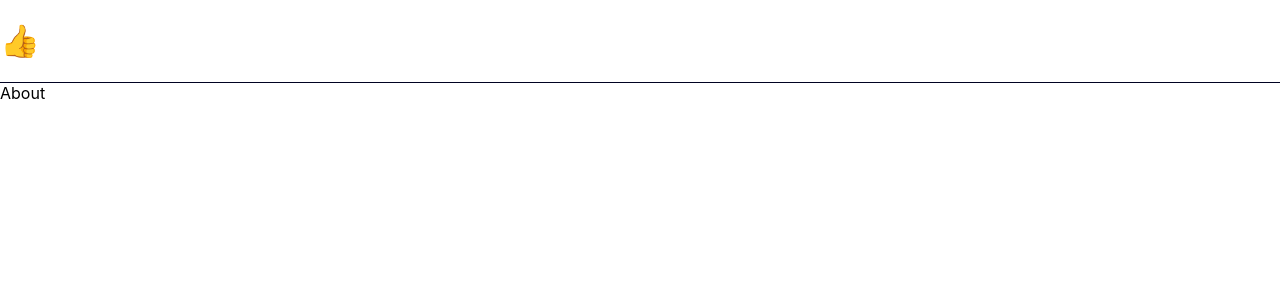
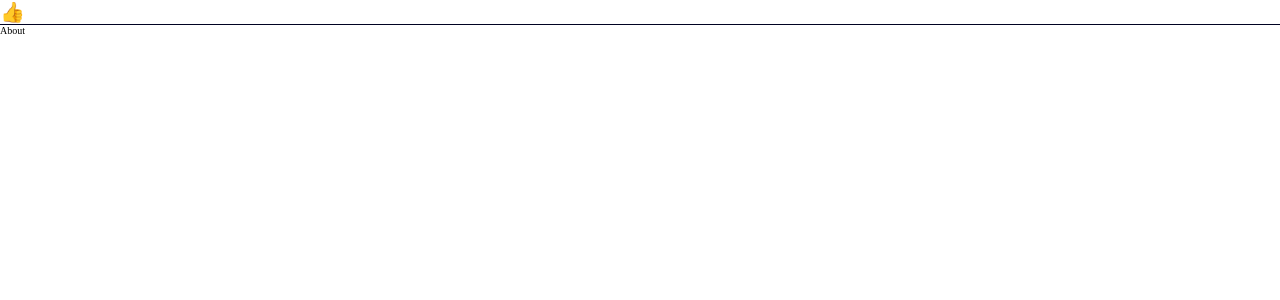
Before and after one commit to kenta5293/graduated-next-web, a Next.js app: page / in a window 1280 px wide. Shown: the top 300 px of the page. Built offline with nearby package versions, Linux system fonts and the light colour scheme.

Commit message:
:lipstick: [UX/UI] globals.scss 스타일 추가 및 삭제
전체선택자[*]에 margin: 0, padding: 0 추가. 그리고 필요없는 스타일 삭제.

```diff
--- a/styles/globals.scss
+++ b/styles/globals.scss
@@ -1,16 +1,14 @@
-html,
-body {
+* {
   padding: 0;
   margin: 0;
-  font-family: -apple-system, BlinkMacSystemFont, Segoe UI, Roboto, Oxygen,
-    Ubuntu, Cantarell, Fira Sans, Droid Sans, Helvetica Neue, sans-serif;
+  box-sizing: border-box;
+}
+
+html, body {
+  font-size: 10px;
 }
 
 a {
   color: inherit;
   text-decoration: none;
 }
-
-* {
-  box-sizing: border-box;
-}
```
